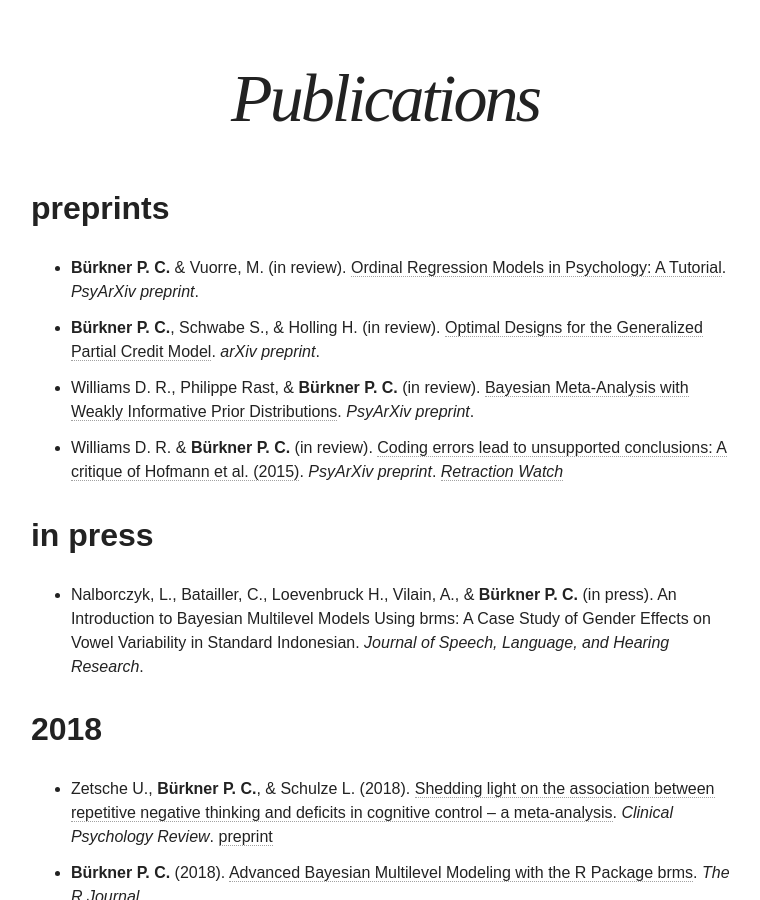
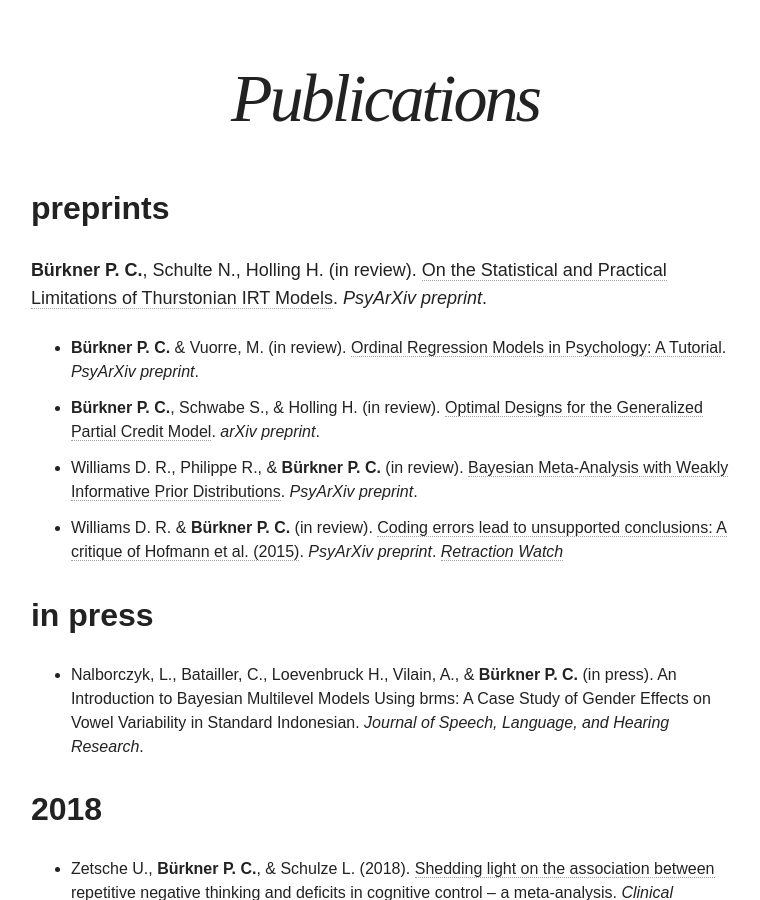
Before and after one commit to paul-buerkner/paul-buerkner.github.io, a Jekyll site: the page built from publications/index.md, in a window 1280 px wide and 900 px high, scrolled down 414 px. Shown: the whole window, without its empty margins (255-1015 px from the left). Built offline with Jekyll 4.4.1, drawn with Linux system fonts in a browser that asks for light colours; nearby versions of some CDN libraries.

Commit message:
mention new preprint

```diff
--- a/publications/index.md
+++ b/publications/index.md
@@ -5,9 +5,10 @@ excerpt: "A list of my publications"
 ---
 
 ## preprints
+**Bürkner P. C.**, Schulte N., Holling H. (in review). [On the Statistical and Practical Limitations of Thurstonian IRT Models](https://psyarxiv.com/dbwn8). *PsyArXiv preprint*.
 * **Bürkner P. C.** & Vuorre, M. (in review). [Ordinal Regression Models in Psychology: A Tutorial](https://psyarxiv.com/x8swp/). *PsyArXiv preprint*.
 * **Bürkner P. C.**, Schwabe S., & Holling H. (in review). [Optimal Designs for the Generalized Partial Credit Model](https://arxiv.org/abs/1803.06517). *arXiv preprint*.
-* Williams D. R., Philippe Rast, & **Bürkner P. C.** (in review). [Bayesian Meta-Analysis with Weakly Informative Prior Distributions](https://psyarxiv.com/7tbrm/). *PsyArXiv preprint*.
+* Williams D. R., Philippe R., & **Bürkner P. C.** (in review). [Bayesian Meta-Analysis with Weakly Informative Prior Distributions](https://psyarxiv.com/7tbrm/). *PsyArXiv preprint*.
 * Williams D. R. & **Bürkner P. C.** (in review). [Coding errors lead to unsupported conclusions: A critique of Hofmann et al. (2015)](https://osf.io/preprints/psyarxiv/2jpdb/). *PsyArXiv preprint*. [*Retraction Watch*](http://retractionwatch.com/2016/10/04/oh-well-love-hormone-doesnt-reduce-psychiatric-symptoms-says-researchers-in-request-to-retract/)
 
 ## in press
```
